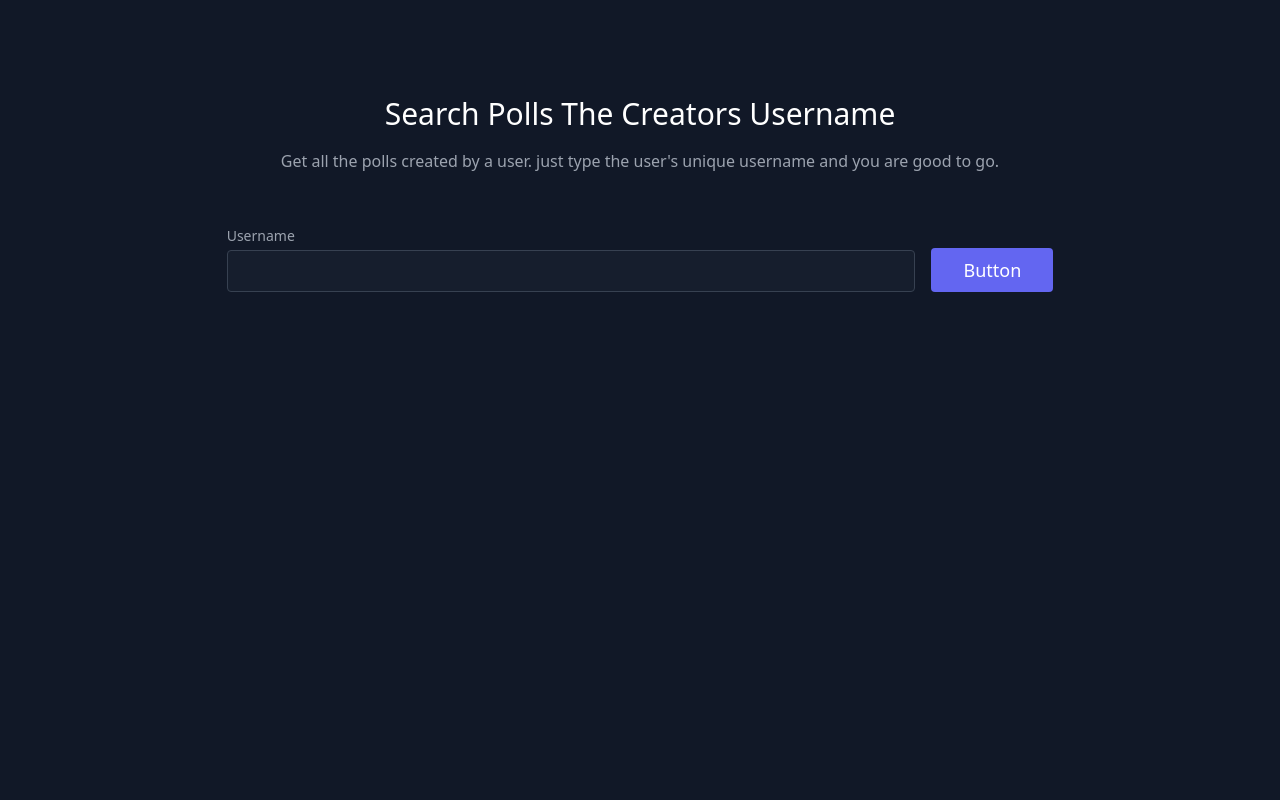
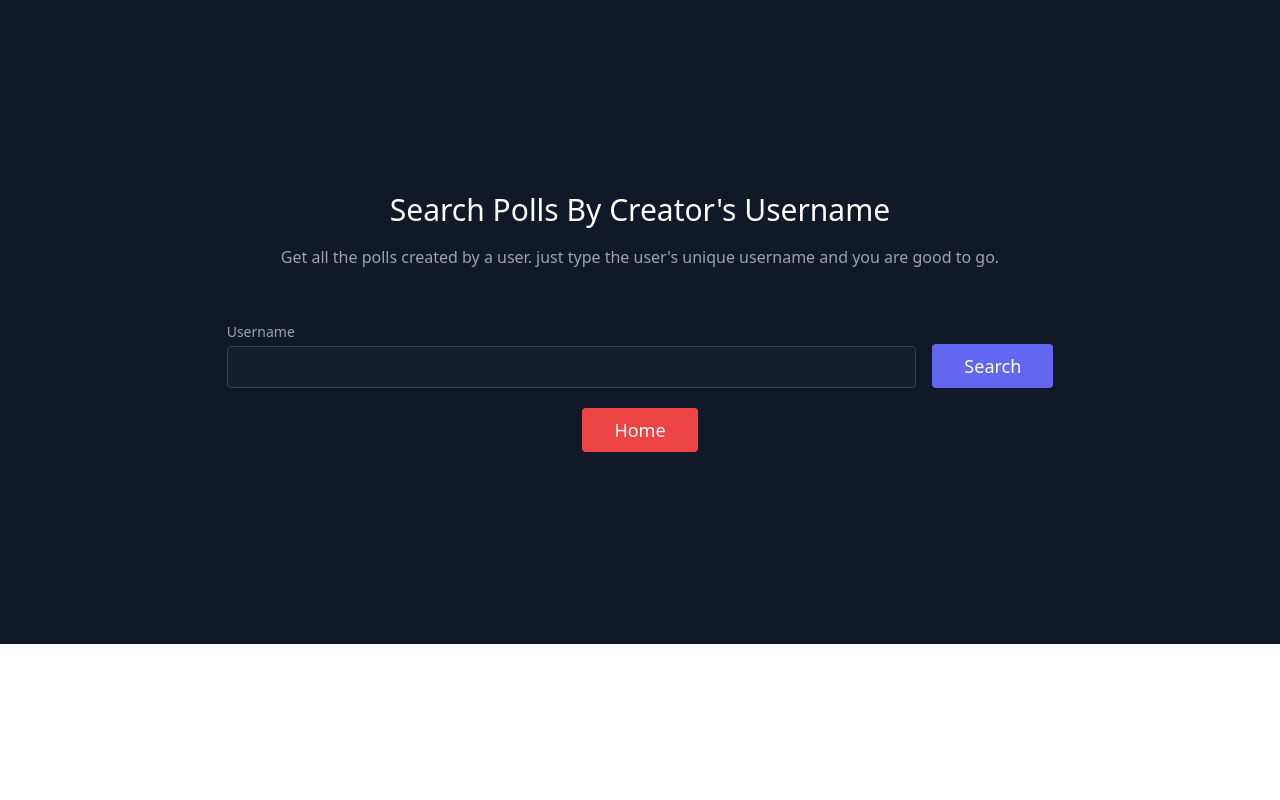
Before and after one commit to jhabarsingh/LETSPOLL, a Django app: page /show_polls/ in a window 1280 px wide. Run offline with Django 3.2, Linux system fonts and the light colour scheme.

Commit message:
Added home button in search poll

```diff
--- a/app/templates/search_poll.html
+++ b/app/templates/search_poll.html
@@ -1,26 +1,35 @@
 <link href="https://unpkg.com/tailwindcss@^1.0/dist/tailwind.min.css" rel="stylesheet">
 
-<section class="text-gray-400 bg-gray-900 body-font" style="height:100vh;">
+<section class="text-gray-400 bg-gray-900 body-font py-24" >
   <div class="container px-5 py-24 mx-auto">
     <div class="flex flex-col text-center w-full mb-12">
-      <h1 class="sm:text-3xl text-2xl font-medium title-font mb-4 text-white">Search Polls The Creators Username</h1>
+      <h1 class="sm:text-3xl text-2xl font-medium title-font mb-4 text-white">Search Polls By Creator's Username</h1>
       <p class="lg:w-2/3 mx-auto leading-relaxed text-base">Get all the polls created by a user. just type the user's unique username and you are good to go.</p>
     </div>
     <div class="flex lg:w-2/3 w-full sm:flex-row flex-col mx-auto px-8 sm:px-0 items-end sm:space-x-4 sm:space-y-0 space-y-4">
-      <div class="relative sm:mb-0 flex-grow w-full">
+      <div class="relative sm:mb-0 flex-grow w-2/3">
         <label for="username" class="leading-7 text-sm text-gray-400">Username</label>
         <input type="text" id="username" name="full-name" class="w-full bg-gray-800 bg-opacity-40 rounded border border-gray-700 focus:border-indigo-500 focus:ring-2 focus:ring-indigo-900 focus:bg-transparent text-base outline-none text-gray-100 py-1 px-3 leading-8 transition-colors duration-200 ease-in-out">
       </div>
-      <button class="text-white bg-indigo-500 border-0 py-2 px-8 focus:outline-none hover:bg-indigo-600 rounded text-lg button">Button</button>
+      <button class="text-white bg-indigo-500 border-0 py-2 px-8 focus:outline-none hover:bg-indigo-600 rounded text-lg button">Search</button>
+    </div>
+    <div style="text-align: center;">
+      <button class="inline mx-auto mt-5 text-white bg-red-500 border-0 py-2 px-8 focus:outline-none hover:bg-indigo-600 rounded text-lg home_button">Home</button>
     </div>
   </div>
 </section>
 
 <script type="text/javascript">
   if (document.querySelector(".button")){
-      document.querySelector(".button").addEventListener("click", function(){
-        username = document.querySelector("#username").value;
-        window.open(`/show_polls/${username}`, '_self')
+    document.querySelector(".button").addEventListener("click", function(){
+      username = document.querySelector("#username").value;
+      window.open(`/show_polls/${username}`, '_self')
+    })
+  }
+
+  if (document.querySelector(".home_button")){
+      document.querySelector(".home_button").addEventListener("click", function(){
+        window.open("{% url 'poll:home' %}", '_self')
       })
     }
 </script>
```
